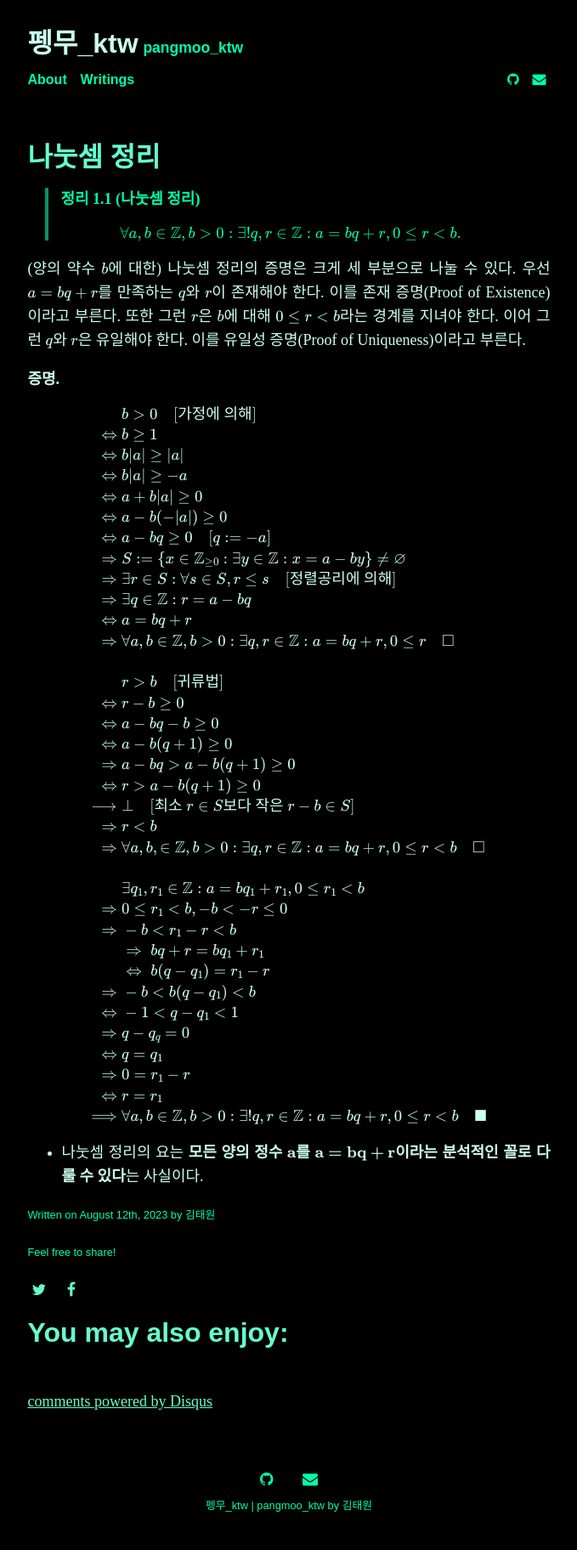
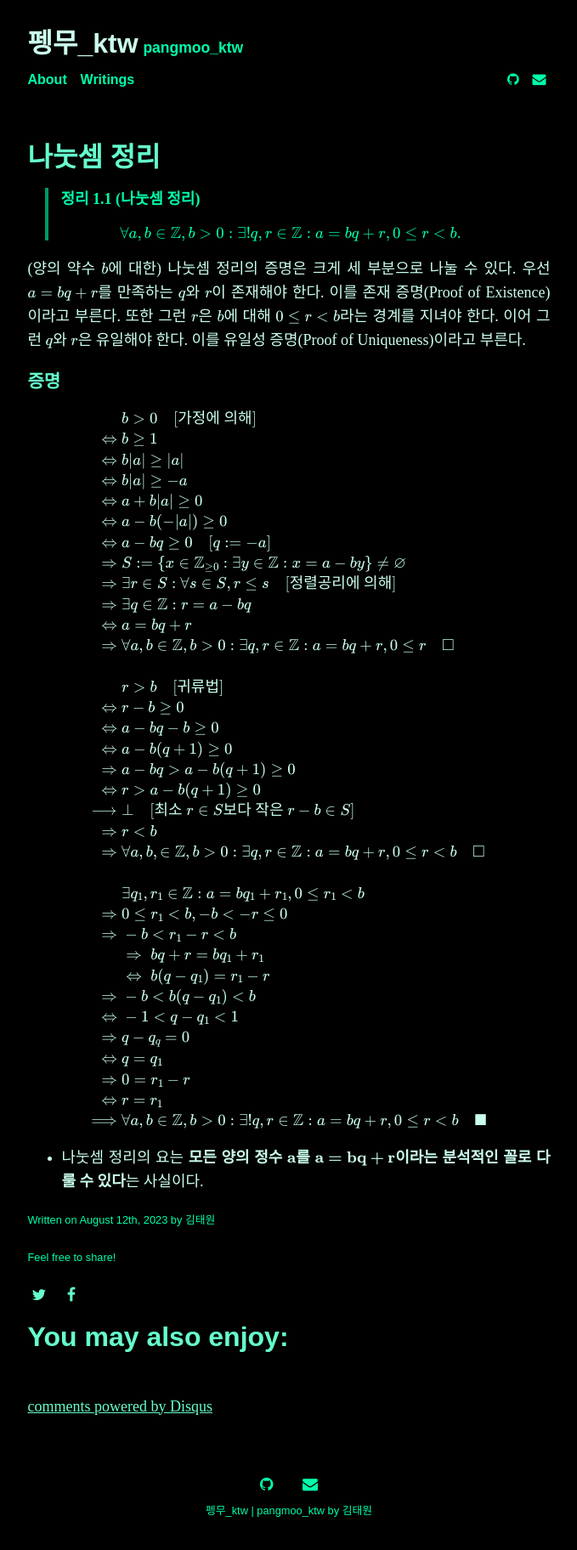
Before and after one commit to pangmoo-KTW/pangmoo-KTW, a Jekyll site: the page built from _posts/2023-08-12-aai001.md, in a window 1280 px wide. Shown: the whole page at 85% size, without its empty margins (300-979 px from the left). Built offline with Jekyll 4.4.1, drawn with Linux system fonts in a browser that asks for light colours; some web fonts are replaced; our own code applies the rules of GitHub Pages for plain Markdown files; comment, search, counter and statistics services are not loaded.

Commit message:
aai001_002

```diff
--- a/_posts/2023-08-12-aai001.md
+++ b/_posts/2023-08-12-aai001.md
@@ -19,7 +19,7 @@ $b$에 대해 $0\leq r \lt b$라는 경계를 지녀야 한다.
 이어 그런 $q$와 $r$은
 유일해야 한다. 이를 유일성 증명(Proof of Uniqueness)이라고 부른다.
 
-**증명.**
+### 증명
 
 $$
 \begin{aligned}
```
